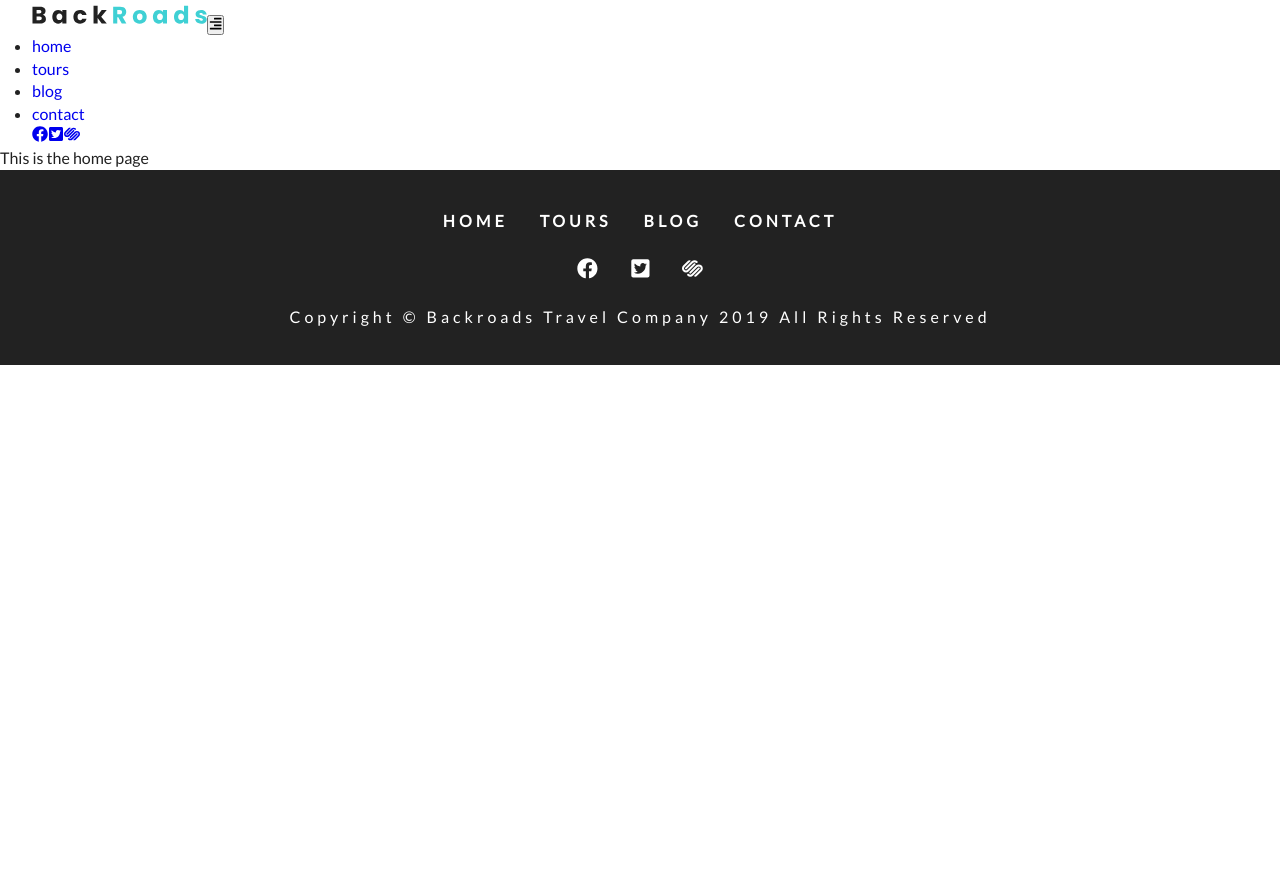
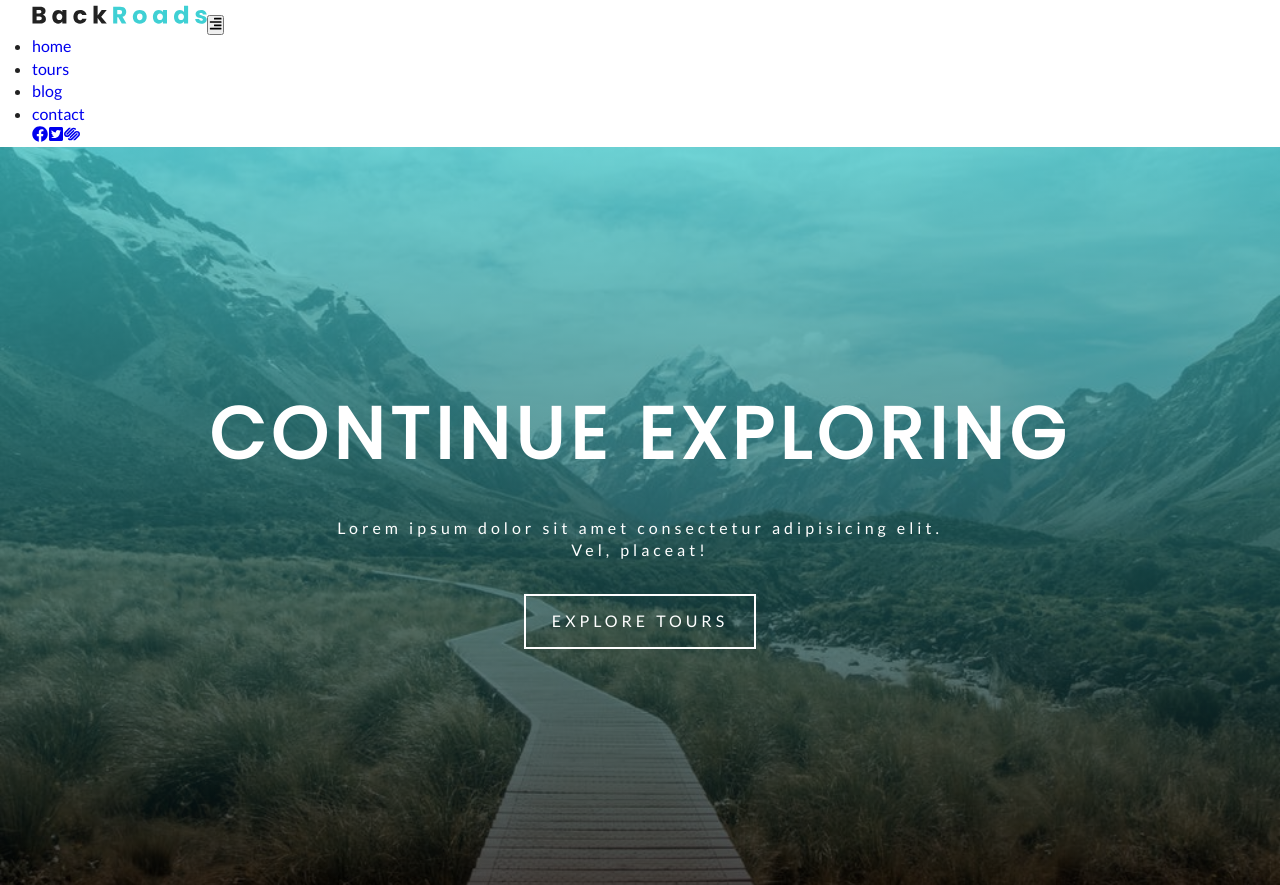
Before and after one commit to abhimanyuPathania/backroads, a Gatsby site: page / in a window 1280 px wide. Shown: the top 885 px of the page. Before the commit the page ends 800 px from the top, so only its background shows below. Built offline with nearby package versions, Linux system fonts and the light colour scheme; Gatsby itself is replaced by a stand-in of ours.

Commit message:
Add banners and error page

```diff
--- /dev/null
+++ b/src/components/BannerContent/index.js
@@ -0,0 +1,14 @@
+import React from 'react';
+import styles from './styles.module.css';
+
+const MainBanner = ({ title, info, children }) => {
+  return (
+    <div className={styles.banner}>
+      <h1>{title}</h1>
+      <p>{info}</p>
+      {children}
+    </div>
+  );
+};
+
+export default MainBanner;
--- /dev/null
+++ b/src/components/BannerContent/styles.module.css
@@ -0,0 +1,25 @@
+.banner {
+  text-align: center;
+  letter-spacing: var(--mainSpacing);
+  color: var(--mainWhite);
+}
+.banner h1 {
+  font-size: 3.3rem;
+  text-transform: uppercase;
+  margin-bottom: 2rem;
+  padding: 0 1rem;
+  letter-spacing: 6px;
+}
+.banner p {
+  width: 85%;
+  margin: 0 auto;
+  margin-bottom: 2rem;
+}
+@media screen and (min-width: 768px) {
+  .banner h1 {
+    font-size: 4.5rem;
+  }
+  .banner p {
+    width: 70%;
+  }
+}
--- /dev/null
+++ b/src/components/Error404/styles.module.css
@@ -0,0 +1,7 @@
+.error {
+  background: var(--primaryColor);
+  min-height: calc(100vh - 62px);
+  display: flex;
+  justify-content: center;
+  align-items: center;
+}
--- /dev/null
+++ b/src/components/HeroBanner/index.js
@@ -0,0 +1,7 @@
+import React from 'react';
+
+const HeroBanner = ({ children }) => {
+  return <header className="defaultHero">{children}</header>;
+};
+
+export default HeroBanner;
--- a/src/pages/index.js
+++ b/src/pages/index.js
@@ -1,12 +1,24 @@
 import React from 'react';
+import { Link } from 'gatsby';
 
 import Layout from '../components/Layout';
+import HeroBanner from '../components/HeroBanner';
+import BannerContent from '../components/BannerContent';
 
 const Home = () => {
   return (
-    <>
-      <Layout>This is the home page</Layout>
-    </>
+    <Layout>
+      <HeroBanner>
+        <BannerContent
+          title="continue exploring"
+          info="Lorem ipsum dolor sit amet consectetur adipisicing elit. Vel, placeat!"
+        >
+          <Link className="btn-white" to="/tours">
+            explore tours
+          </Link>
+        </BannerContent>
+      </HeroBanner>
+    </Layout>
   );
 };
 
```
Also changed, not shown: src/components/Error404/index.js (added, +19 -0 lines), src/pages/404.js (+10 -3 lines).
